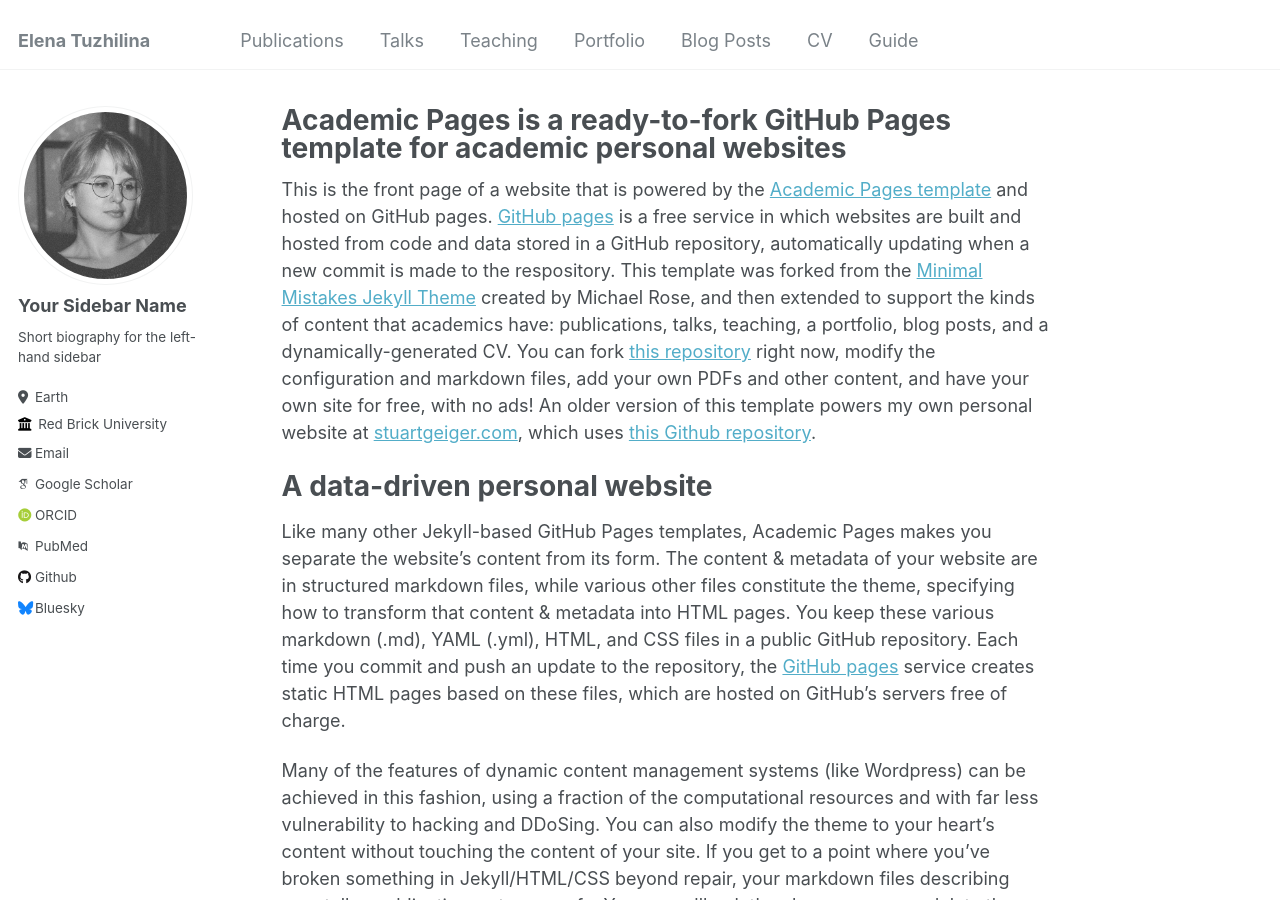
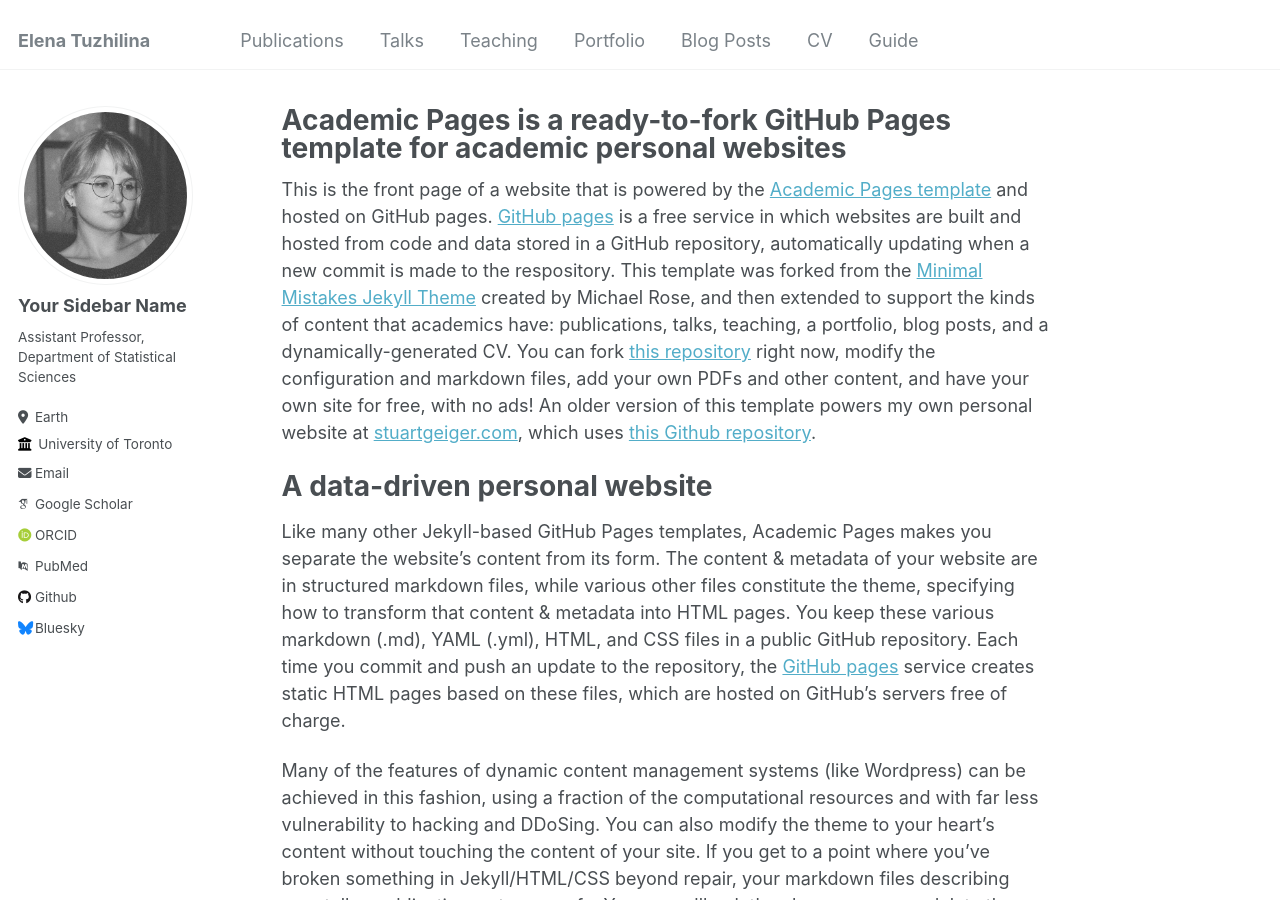
Before and after one commit to ElenaTuzhilina/elenatuzhilina, a Jekyll site: the page built from _pages/about.md, in a window 1280 px wide and 900 px high. Built offline with Jekyll 4.4.1, drawn with Linux system fonts in a browser that asks for light colours; some web fonts are replaced.

Commit message:
Update _config.yml

```diff
--- a/_config.yml
+++ b/_config.yml
@@ -24,11 +24,11 @@ author:
   avatar           : "profile.png"
   name             : "Your Sidebar Name"
   pronouns         : # example: "she/her"
-  bio              : "Short biography for the left-hand sidebar"
+  bio              : "Assistant Professor, Department of Statistical Sciences"
   location         : "Earth"
-  employer         : "Red Brick University"
+  employer         : "University of Toronto"
   uri              : # URL
-  email            : "none@example.org"
+  email            : "elena.tuzhilina@utoronto.ca"
 
   # Academic websites
   arxiv            : # URL - Update with the correct link to your profile
```
